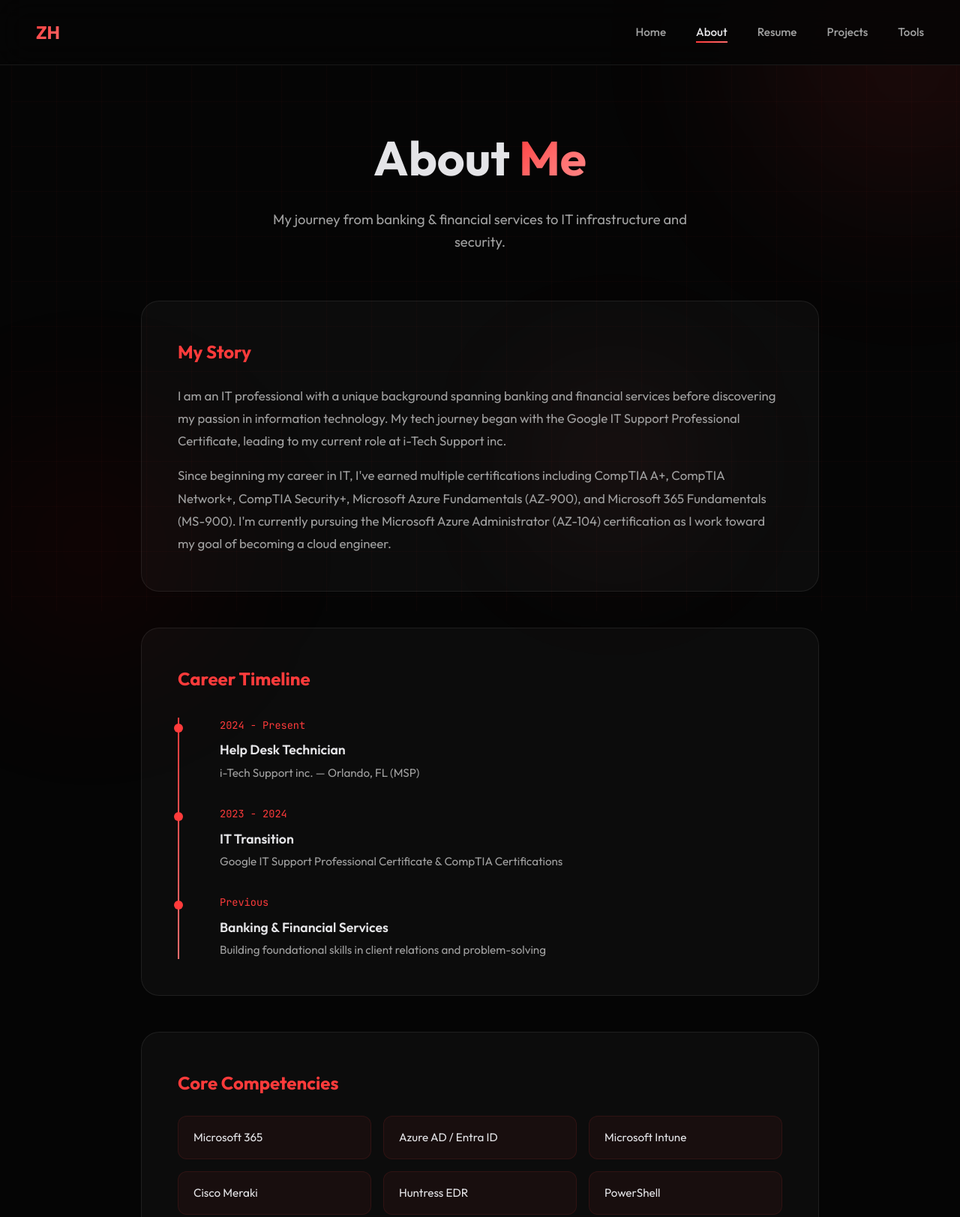
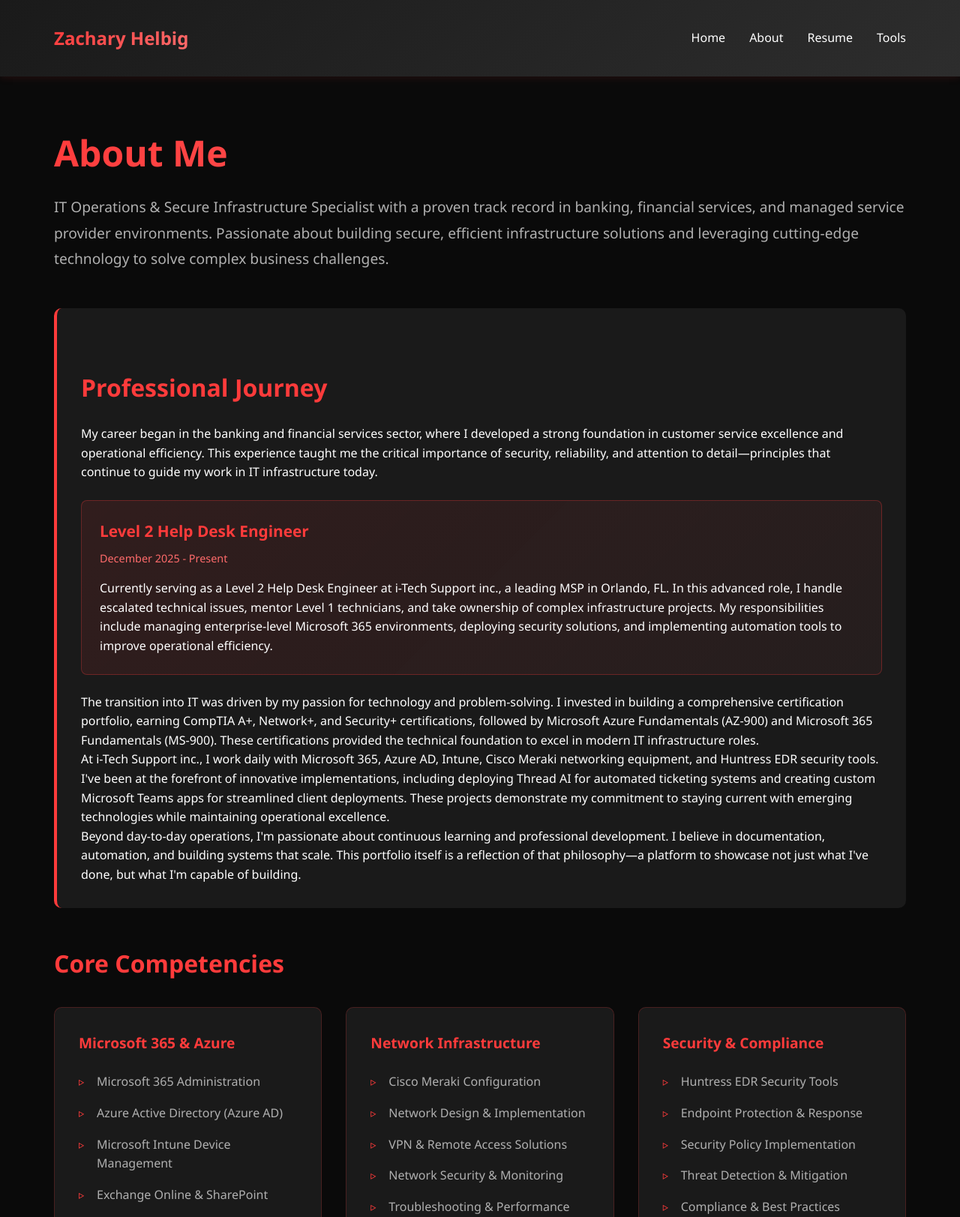
Before and after one commit to zhelbig/zhelbig.github.io, a plain HTML site: page about.html in a window 1280 px wide. Shown: the top 1623 px of the page at 75% size. Drawn offline with Linux system fonts and the light colour scheme.

Commit message:
Revise About page layout and styles
Updated the About page with new styles and structure.

```diff
--- a/about.html
+++ b/about.html
@@ -3,301 +3,316 @@
 <head>
     <meta charset="UTF-8">
     <meta name="viewport" content="width=device-width, initial-scale=1.0">
-    <title>About | Zachary Helbig</title>
-    <link rel="preconnect" href="https://fonts.googleapis.com">
-    <link rel="preconnect" href="https://fonts.gstatic.com" crossorigin>
-    <link href="https://fonts.googleapis.com/css2?family=Outfit:wght@300;400;500;600;700&family=JetBrains+Mono:wght@400;500&display=swap" rel="stylesheet">
+    <title>About - Zachary Helbig</title>
     <style>
-        * { margin: 0; padding: 0; box-sizing: border-box; }
-
         :root {
-            --primary: #ff3b3b;
-            --secondary: #ff6b6b;
-            --accent: #cc0000;
-            --dark: #0a0a0a;
-            --darker: #050505;
-            --grey: #1a1a1a;
-            --grey-light: #2d2d2d;
-            --glass: rgba(255, 255, 255, 0.03);
-            --glass-border: rgba(255, 255, 255, 0.08);
-            --text: #e4e4e7;
-            --text-muted: #a1a1a1;
+            --primary-color: #ff3b3b;
+            --secondary-color: #ff6b6b;
+            --accent-color: #cc0000;
+            --bg-dark: #0a0a0a;
+            --bg-card: #1a1a1a;
+            --text-primary: #ffffff;
+            --text-secondary: #b0b0b0;
         }
 
-        html { scroll-behavior: smooth; }
+        * {
+            margin: 0;
+            padding: 0;
+            box-sizing: border-box;
+        }
 
         body {
-            font-family: 'Outfit', sans-serif;
-            background: var(--darker);
-            color: var(--text);
-            min-height: 100vh;
-            overflow-x: hidden;
+            font-family: 'Segoe UI', Tahoma, Geneva, Verdana, sans-serif;
+            background-color: var(--bg-dark);
+            color: var(--text-primary);
             line-height: 1.6;
         }
 
-        .grid-bg {
-            position: fixed; top: 0; left: 0; width: 100%; height: 100%;
-            background-image:
-                linear-gradient(rgba(255, 59, 59, 0.03) 1px, transparent 1px),
-                linear-gradient(90deg, rgba(255, 59, 59, 0.03) 1px, transparent 1px);
-            background-size: 60px 60px;
-            z-index: -2;
-            animation: gridMove 20s linear infinite;
+        header {
+            background: linear-gradient(135deg, #1a1a1a 0%, #2d2d2d 100%);
+            padding: 2rem 0;
+            box-shadow: 0 2px 10px rgba(255, 59, 59, 0.1);
         }
 
-        @keyframes gridMove {
-            0% { transform: translate(0, 0); }
-            100% { transform: translate(60px, 60px); }
-        }
-
-        .orb {
-            position: fixed; border-radius: 50%; filter: blur(80px); z-index: -1;
-            animation: float 20s ease-in-out infinite;
-        }
-
-        .orb-1 {
-            width: 600px; height: 600px;
-            background: radial-gradient(circle, rgba(255, 59, 59, 0.12) 0%, transparent 70%);
-            top: -200px; right: -200px;
-        }
-
-        .orb-2 {
-            width: 500px; height: 500px;
-            background: radial-gradient(circle, rgba(204, 0, 0, 0.08) 0%, transparent 70%);
-            bottom: -150px; left: -150px;
-            animation-delay: -10s;
-        }
-
-        .orb-3 {
-            width: 400px; height: 400px;
-            background: radial-gradient(circle, rgba(255, 107, 107, 0.08) 0%, transparent 70%);
-            top: 50%; left: 50%;
-            transform: translate(-50%, -50%);
-            animation-delay: -5s;
-        }
-
-        @keyframes float {
-            0%, 100% { transform: translate(0, 0) scale(1); }
-            25% { transform: translate(30px, -30px) scale(1.05); }
-            50% { transform: translate(-20px, 20px) scale(0.95); }
-            75% { transform: translate(20px, 30px) scale(1.02); }
-        }
-
-        .nav {
-            position: fixed; top: 0; left: 0; right: 0;
-            padding: 1.5rem 3rem;
-            display: flex; justify-content: space-between; align-items: center;
-            z-index: 1000;
-            background: rgba(5, 5, 5, 0.8);
-            backdrop-filter: blur(20px);
-            border-bottom: 1px solid var(--glass-border);
+        nav {
+            max-width: 1200px;
+            margin: 0 auto;
+            display: flex;
+            justify-content: space-between;
+            align-items: center;
+            padding: 0 2rem;
         }
 
         .logo {
-            font-size: 1.5rem; font-weight: 700;
-            background: linear-gradient(135deg, var(--primary), var(--secondary));
-            -webkit-background-clip: text; -webkit-text-fill-color: transparent; background-clip: text;
+            font-size: 1.5rem;
+            font-weight: bold;
+            background: linear-gradient(135deg, var(--primary-color), var(--secondary-color));
+            -webkit-background-clip: text;
+            -webkit-text-fill-color: transparent;
+            background-clip: text;
         }
 
-        .nav-links { display: flex; gap: 2.5rem; list-style: none; }
-
-        .nav-links a {
-            color: var(--text-muted); text-decoration: none; font-weight: 500; font-size: 0.95rem;
-            transition: all 0.3s ease; position: relative;
+        nav ul {
+            list-style: none;
+            display: flex;
+            gap: 2rem;
         }
 
-        .nav-links a::after {
-            content: ''; position: absolute; bottom: -5px; left: 0; width: 0; height: 2px;
-            background: linear-gradient(90deg, var(--primary), var(--secondary));
-            transition: width 0.3s ease;
+        nav a {
+            color: var(--text-primary);
+            text-decoration: none;
+            transition: color 0.3s;
+            font-weight: 500;
         }
 
-        .nav-links a:hover, .nav-links a.active { color: var(--text); }
-        .nav-links a:hover::after, .nav-links a.active::after { width: 100%; }
-
-        .mobile-menu-btn {
-            display: none; flex-direction: column; gap: 5px;
-            background: none; border: none; cursor: pointer; padding: 5px;
+        nav a:hover {
+            color: var(--primary-color);
         }
 
-        .mobile-menu-btn span { width: 25px; height: 2px; background: var(--text); transition: all 0.3s ease; }
-
-        .page-header { padding: 10rem 3rem 4rem; text-align: center; }
-
-        .page-title {
-            font-size: clamp(2.5rem, 5vw, 4rem); font-weight: 700; margin-bottom: 1rem;
-            animation: fadeInUp 0.6s ease forwards;
+        .container {
+            max-width: 1200px;
+            margin: 0 auto;
+            padding: 4rem 2rem;
         }
 
-        .page-title .gradient {
-            background: linear-gradient(135deg, var(--primary), var(--secondary), #ff8a8a);
-            -webkit-background-clip: text; -webkit-text-fill-color: transparent; background-clip: text;
+        h1 {
+            font-size: 3rem;
+            margin-bottom: 1rem;
+            background: linear-gradient(135deg, var(--primary-color), var(--secondary-color));
+            -webkit-background-clip: text;
+            -webkit-text-fill-color: transparent;
+            background-clip: text;
         }
 
-        .page-subtitle {
-            font-size: 1.15rem; color: var(--text-muted); max-width: 600px; margin: 0 auto;
-            animation: fadeInUp 0.6s ease 0.1s forwards; opacity: 0;
+        h2 {
+            font-size: 2rem;
+            margin: 3rem 0 1.5rem 0;
+            color: var(--primary-color);
         }
 
-        @keyframes fadeInUp {
-            from { opacity: 0; transform: translateY(20px); }
-            to { opacity: 1; transform: translateY(0); }
+        h3 {
+            font-size: 1.5rem;
+            margin: 2rem 0 1rem 0;
+            color: var(--secondary-color);
         }
 
-        .about-content { max-width: 1000px; margin: 0 auto; padding: 0 3rem 6rem; }
-
-        .about-card {
-            background: var(--glass); border: 1px solid var(--glass-border); border-radius: 24px;
-            padding: 3rem; margin-bottom: 3rem;
-            animation: fadeInUp 0.6s ease 0.2s forwards; opacity: 0;
+        .intro {
+            font-size: 1.2rem;
+            color: var(--text-secondary);
+            margin-bottom: 3rem;
+            line-height: 1.8;
         }
 
-        .about-card h2 { font-size: 1.5rem; margin-bottom: 1.5rem; color: var(--primary); }
-
-        .about-card p {
-            color: var(--text-muted); font-size: 1.05rem; line-height: 1.8; margin-bottom: 1rem;
+        .journey {
+            background: var(--bg-card);
+            padding: 2rem;
+            border-radius: 10px;
+            margin-bottom: 2rem;
+            border-left: 4px solid var(--primary-color);
         }
 
-        .about-card p:last-child { margin-bottom: 0; }
-
-        .timeline { position: relative; padding-left: 2rem; margin-top: 2rem; }
-
-        .timeline::before {
-            content: ''; position: absolute; left: 0; top: 0; bottom: 0; width: 2px;
-            background: linear-gradient(180deg, var(--primary), var(--secondary));
+        .role-highlight {
+            background: linear-gradient(135deg, rgba(255, 59, 59, 0.1), rgba(255, 107, 107, 0.05));
+            padding: 1.5rem;
+            border-radius: 8px;
+            margin: 1.5rem 0;
+            border: 1px solid rgba(255, 59, 59, 0.3);
         }
 
-        .timeline-item { position: relative; padding-bottom: 2rem; padding-left: 1.5rem; }
-
-        .timeline-item::before {
-            content: ''; position: absolute; left: -2rem; top: 0.5rem;
-            width: 12px; height: 12px; background: var(--primary); border-radius: 50%;
-            transform: translateX(-5px);
+        .role-highlight h4 {
+            color: var(--primary-color);
+            font-size: 1.3rem;
+            margin-bottom: 0.5rem;
         }
 
-        .timeline-item:last-child { padding-bottom: 0; }
-
-        .timeline-date {
-            font-family: 'JetBrains Mono', monospace; font-size: 0.85rem;
-            color: var(--primary); margin-bottom: 0.5rem;
+        .role-highlight .date {
+            color: var(--secondary-color);
+            font-size: 0.9rem;
+            margin-bottom: 1rem;
         }
 
-        .timeline-title { font-size: 1.1rem; font-weight: 600; margin-bottom: 0.25rem; }
-        .timeline-desc { color: var(--text-muted); font-size: 0.95rem; }
-
-        .skills-grid {
-            display: grid; grid-template-columns: repeat(auto-fit, minmax(200px, 1fr));
-            gap: 1rem; margin-top: 1.5rem;
+        .competencies {
+            display: grid;
+            grid-template-columns: repeat(auto-fit, minmax(300px, 1fr));
+            gap: 2rem;
+            margin-top: 2rem;
         }
 
-        .skill-item {
-            background: rgba(255, 59, 59, 0.05); border: 1px solid rgba(255, 59, 59, 0.1);
-            border-radius: 12px; padding: 1rem 1.25rem; font-size: 0.95rem;
-            transition: all 0.3s ease;
+        .competency-card {
+            background: var(--bg-card);
+            padding: 2rem;
+            border-radius: 10px;
+            transition: transform 0.3s, box-shadow 0.3s;
+            border: 1px solid rgba(255, 59, 59, 0.2);
         }
 
-        .skill-item:hover {
-            background: rgba(255, 59, 59, 0.1); border-color: rgba(255, 59, 59, 0.3);
-            transform: translateY(-2px);
+        .competency-card:hover {
+            transform: translateY(-5px);
+            box-shadow: 0 5px 20px rgba(255, 59, 59, 0.3);
+        }
+
+        .competency-card h4 {
+            color: var(--primary-color);
+            margin-bottom: 1rem;
+            font-size: 1.2rem;
+        }
+
+        .competency-card ul {
+            list-style: none;
+        }
+
+        .competency-card li {
+            padding: 0.5rem 0;
+            color: var(--text-secondary);
+            position: relative;
+            padding-left: 1.5rem;
+        }
+
+        .competency-card li:before {
+            content: "▹";
+            color: var(--primary-color);
+            position: absolute;
+            left: 0;
         }
 
         footer {
-            text-align: center; padding: 3rem; border-top: 1px solid var(--glass-border);
-            color: var(--text-muted); font-size: 0.9rem;
+            background: linear-gradient(135deg, #1a1a1a 0%, #2d2d2d 100%);
+            text-align: center;
+            padding: 2rem;
+            margin-top: 4rem;
         }
 
         @media (max-width: 768px) {
-            .nav { padding: 1rem 1.5rem; }
-            .mobile-menu-btn { display: flex; }
-            .nav-links {
-                position: fixed; top: 70px; left: 0; right: 0;
-                background: rgba(5, 5, 5, 0.98); backdrop-filter: blur(20px);
-                flex-direction: column; padding: 2rem; gap: 1.5rem;
-                transform: translateY(-150%); transition: transform 0.3s ease;
+            h1 {
+                font-size: 2rem;
             }
-            .nav-links.active { transform: translateY(0); }
-            .page-header { padding: 8rem 1.5rem 3rem; }
-            .about-content { padding: 0 1.5rem 4rem; }
-            .about-card { padding: 2rem; }
+
+            nav ul {
+                flex-direction: column;
+                gap: 1rem;
+            }
+
+            .competencies {
+                grid-template-columns: 1fr;
+            }
         }
     </style>
 </head>
 <body>
-    <div class="grid-bg"></div>
-    <div class="orb orb-1"></div>
-    <div class="orb orb-2"></div>
-    <div class="orb orb-3"></div>
-
-    <nav class="nav">
-        <div class="logo">ZH</div>
-        <button class="mobile-menu-btn" onclick="toggleMenu()">
-            <span></span><span></span><span></span>
-        </button>
-        <ul class="nav-links">
+    <header>
+        <nav>
+            <div class="logo">Zachary Helbig</div>
+            <ul>
                 <li><a href="index.html">Home</a></li>
-            <li><a href="about.html" class="active">About</a></li>
+                <li><a href="about.html">About</a></li>
                 <li><a href="resume.html">Resume</a></li>
-            <li><a href="projects.html">Projects</a></li>
                 <li><a href="tools.html">Tools</a></li>
             </ul>
         </nav>
-
-    <header class="page-header">
-        <h1 class="page-title">About <span class="gradient">Me</span></h1>
-        <p class="page-subtitle">My journey from banking & financial services to IT infrastructure and security.</p>
     </header>
 
-    <section class="about-content">
-        <div class="about-card">
-            <h2>My Story</h2>
-            <p>I am an IT professional with a unique background spanning banking and financial services before discovering my passion in information technology. My tech journey began with the Google IT Support Professional Certificate, leading to my current role at i-Tech Support inc.</p>
-            <p>Since beginning my career in IT, I've earned multiple certifications including CompTIA A+, CompTIA Network+, CompTIA Security+, Microsoft Azure Fundamentals (AZ-900), and Microsoft 365 Fundamentals (MS-900). I'm currently pursuing the Microsoft Azure Administrator (AZ-104) certification as I work toward my goal of becoming a cloud engineer.</p>
+    <div class="container">
+        <h1>About Me</h1>
+        <p class="intro">
+            IT Operations & Secure Infrastructure Specialist with a proven track record in banking, financial services,
+            and managed service provider environments. Passionate about building secure, efficient infrastructure
+            solutions and leveraging cutting-edge technology to solve complex business challenges.
+        </p>
+
+        <div class="journey">
+            <h2>Professional Journey</h2>
+            <p>
+                My career began in the banking and financial services sector, where I developed a strong foundation
+                in customer service excellence and operational efficiency. This experience taught me the critical
+                importance of security, reliability, and attention to detail—principles that continue to guide my
+                work in IT infrastructure today.
+            </p>
+
+            <div class="role-highlight">
+                <h4>Level 2 Help Desk Engineer</h4>
+                <div class="date">December 2025 - Present</div>
+                <p>
+                    Currently serving as a Level 2 Help Desk Engineer at i-Tech Support inc., a leading MSP in Orlando, FL.
+                    In this advanced role, I handle escalated technical issues, mentor Level 1 technicians, and take
+                    ownership of complex infrastructure projects. My responsibilities include managing enterprise-level
+                    Microsoft 365 environments, deploying security solutions, and implementing automation tools to
+                    improve operational efficiency.
+                </p>
             </div>
 
-        <div class="about-card">
-            <h2>Career Timeline</h2>
-            <div class="timeline">
-                <div class="timeline-item">
-                    <div class="timeline-date">2024 - Present</div>
-                    <div class="timeline-title">Help Desk Technician</div>
-                    <div class="timeline-desc">i-Tech Support inc. — Orlando, FL (MSP)</div>
+            <p>
+                The transition into IT was driven by my passion for technology and problem-solving. I invested in
+                building a comprehensive certification portfolio, earning CompTIA A+, Network+, and Security+
+                certifications, followed by Microsoft Azure Fundamentals (AZ-900) and Microsoft 365 Fundamentals (MS-900).
+                These certifications provided the technical foundation to excel in modern IT infrastructure roles.
+            </p>
+
+            <p>
+                At i-Tech Support inc., I work daily with Microsoft 365, Azure AD, Intune, Cisco Meraki networking
+                equipment, and Huntress EDR security tools. I've been at the forefront of innovative implementations,
+                including deploying Thread AI for automated ticketing systems and creating custom Microsoft Teams
+                apps for streamlined client deployments. These projects demonstrate my commitment to staying current
+                with emerging technologies while maintaining operational excellence.
+            </p>
+
+            <p>
+                Beyond day-to-day operations, I'm passionate about continuous learning and professional development.
+                I believe in documentation, automation, and building systems that scale. This portfolio itself is a
+                reflection of that philosophy—a platform to showcase not just what I've done, but what I'm capable
+                of building.
+            </p>
         </div>
-                <div class="timeline-item">
-                    <div class="timeline-date">2023 - 2024</div>
-                    <div class="timeline-title">IT Transition</div>
-                    <div class="timeline-desc">Google IT Support Professional Certificate & CompTIA Certifications</div>
+
+        <h2>Core Competencies</h2>
+        <div class="competencies">
+            <div class="competency-card">
+                <h4>Microsoft 365 & Azure</h4>
+                <ul>
+                    <li>Microsoft 365 Administration</li>
+                    <li>Azure Active Directory (Azure AD)</li>
+                    <li>Microsoft Intune Device Management</li>
+                    <li>Exchange Online & SharePoint</li>
+                    <li>Microsoft Teams Deployment & Support</li>
+                </ul>
             </div>
-                <div class="timeline-item">
-                    <div class="timeline-date">Previous</div>
-                    <div class="timeline-title">Banking & Financial Services</div>
-                    <div class="timeline-desc">Building foundational skills in client relations and problem-solving</div>
+
+            <div class="competency-card">
+                <h4>Network Infrastructure</h4>
+                <ul>
+                    <li>Cisco Meraki Configuration</li>
+                    <li>Network Design & Implementation</li>
+                    <li>VPN & Remote Access Solutions</li>
+                    <li>Network Security & Monitoring</li>
+                    <li>Troubleshooting & Performance Optimization</li>
+                </ul>
+            </div>
+
+            <div class="competency-card">
+                <h4>Security & Compliance</h4>
+                <ul>
+                    <li>Huntress EDR Security Tools</li>
+                    <li>Endpoint Protection & Response</li>
+                    <li>Security Policy Implementation</li>
+                    <li>Threat Detection & Mitigation</li>
+                    <li>Compliance & Best Practices</li>
+                </ul>
+            </div>
+
+            <div class="competency-card">
+                <h4>Automation & Innovation</h4>
+                <ul>
+                    <li>Thread AI Ticketing System</li>
+                    <li>PowerShell Scripting</li>
+                    <li>Custom Teams App Development</li>
+                    <li>Process Automation</li>
+                    <li>DevOps Practices</li>
+                </ul>
             </div>
         </div>
     </div>
 
-        <div class="about-card">
-            <h2>Core Competencies</h2>
-            <div class="skills-grid">
-                <div class="skill-item">Microsoft 365</div>
-                <div class="skill-item">Azure AD / Entra ID</div>
-                <div class="skill-item">Microsoft Intune</div>
-                <div class="skill-item">Cisco Meraki</div>
-                <div class="skill-item">Huntress EDR</div>
-                <div class="skill-item">PowerShell</div>
-                <div class="skill-item">Thread AI</div>
-                <div class="skill-item">NinjaRMM</div>
-            </div>
-        </div>
-    </section>
-
     <footer>
         <p>&copy; 2025 Zachary Helbig. All rights reserved.</p>
     </footer>
-
-    <script>
-        function toggleMenu() {
-            document.querySelector('.nav-links').classList.toggle('active');
-        }
-    </script>
 </body>
 </html>
```
Lines whose indentation alone changed are shown as unchanged.
